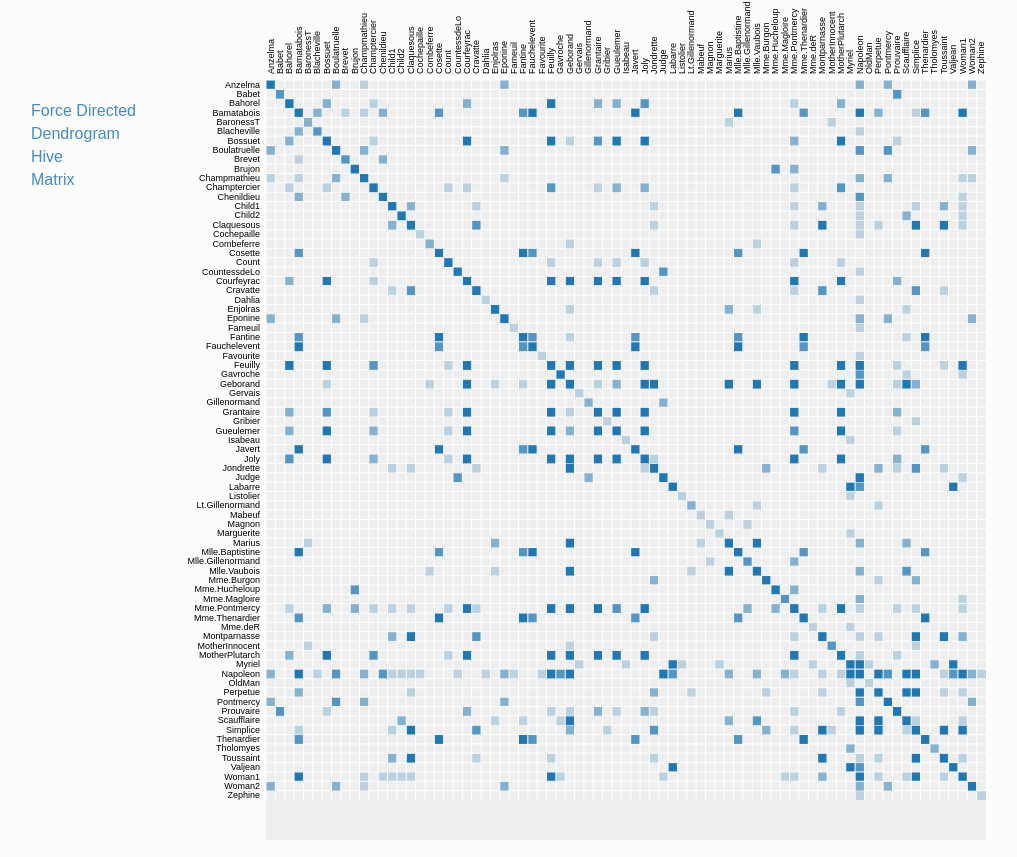
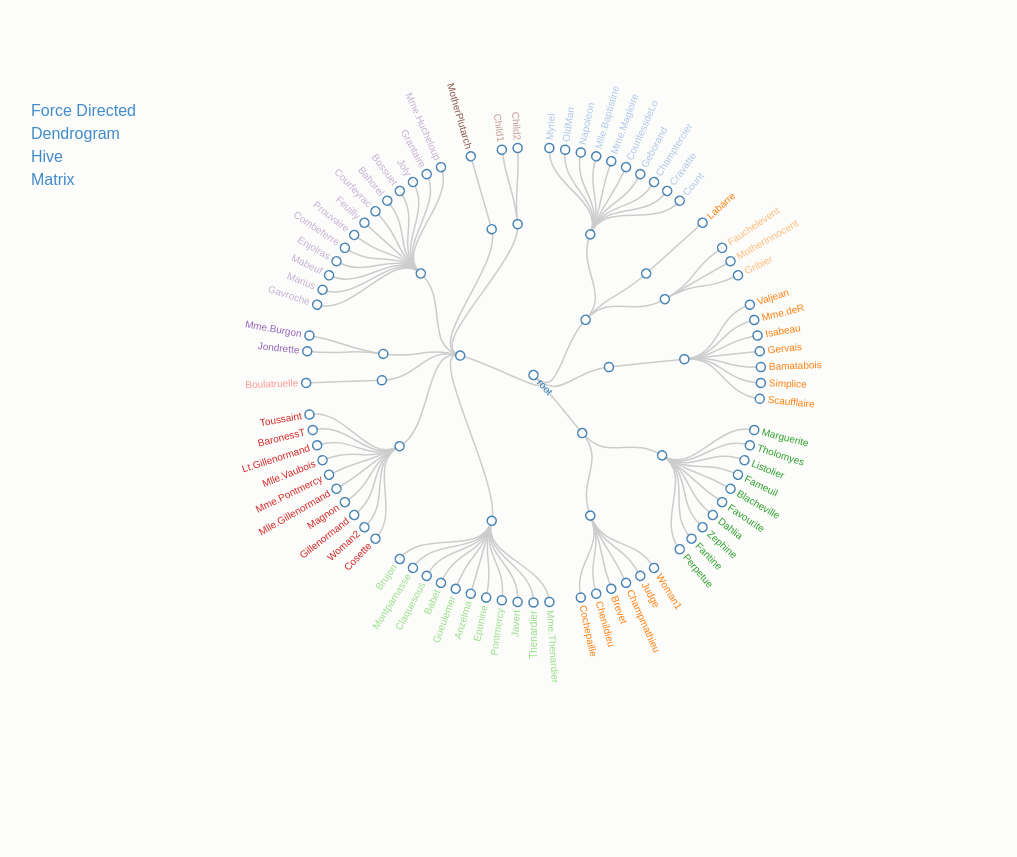
Before and after one commit to diaakasem/d3-relations, a website: page first/app/index.html in a window 1280 px wide. Shown: the whole page, without its empty margins (79-1096 px from the left). After the commit the page ends 800 px from the top, so only its background shows below. Drawn offline with Linux system fonts and the light colour scheme.

Commit message:
Updates to the colors and dendrogram collapsing and transitions

```diff
--- a/first/app/css/style.less
+++ b/first/app/css/style.less
@@ -62,6 +62,7 @@ body {
 
     .node {
         font: 10px sans-serif;
+        color: black;
     }
 
     .link {
--- a/first/app/js/dendrogram.js
+++ b/first/app/js/dendrogram.js
@@ -13,9 +13,30 @@
         var data = d3.nest()
             .key(function(d) {return d.group1; })
             .key(function(d) {return d.group2; })
+            //.key(function(d) {return d.rank; })
+            .sortKeys(function(d) {return parseInt(d.rank, 10);})
             .entries(nodes);
 
         return data;
+    }
+
+
+    // Toggle children.
+    function toggle(d) {
+        if (d.values) {
+            d._values = d.values;
+            d.values = null;
+        } else {
+            d.values = d._values;
+            d._values = null;
+        }
+    }
+
+    function toggleAll(d) {
+        if (d.values) {
+            d.values.forEach(toggleAll);
+            toggle(d);
+        }
     }
 
     /**
@@ -24,9 +45,6 @@
     * @param configs of the graph
     */
     global.Dendrogram = function (data, configs) {
-
-        var root = refineData(data.nodes, data.links);
-
         // Default configs
         if (_.isUndefined(configs)) {
             configs = {margin: {}};
@@ -35,6 +53,14 @@
         var margin = _.extend({top: 20, right: 20, bottom: 30, left: 85}, configs.margin),
             width = (configs.width || $(window).width()) - margin.left - margin.right,
             height = (configs.height || $(window).height()) - margin.top - margin.bottom;
+
+        var root = refineData(data.nodes, data.links);
+        root = {name: 'root', values: root};
+        root.x0 = height / 2;
+        root.y0 = 0;
+
+        var i = 0;
+
 
         var color = d3.scale.category20();
 
@@ -54,30 +80,102 @@
             .append("g")
             .attr("transform", "translate(" + width / 2 + "," + height / 2 + ")");
 
-        var nodes = cluster.nodes({name: 'root', values: root});
+        var paths = svg.append("g")
+            .attr("class", "paths");
 
-        var link = svg.selectAll("path.link")
-            .data(cluster.links(nodes))
-            .enter().append("path")
+        function update(source) {
+
+            var duration = d3.event && d3.event.altKey ? 5000 : 500;
+
+            // Compute the new tree layout.
+            var nodes = cluster.nodes(root);
+            var links = cluster.links(nodes);
+
+            var link = paths.selectAll("path.link")
+                .data(links, function(d) {
+                    return d.id || (d.id = ++i); });
+
+            link.enter().append("path")
+                .attr("d", function(d) {
+                    var o = {x: source.x0, y: source.y0};
+                    return diagonal({source: o, target: o});
+                })
+                .transition()
+                .duration(duration)
                 .attr("class", "link")
                 .attr("d", diagonal);
 
+            // Transition exiting nodes to the parent's new position.
+            link.exit().transition()
+                .duration(duration)
+                .attr("d", function(d) {
+                    var o = {x: source.x, y: source.y};
+                    return diagonal({source: o, target: o});
+                });
+
             var node = svg.selectAll("g.node")
-            .data(nodes)
-            .enter().append("g")
+                .data(nodes, function(d) { return d.id || (d.id = ++i); });
+
+            var nodeEnter = node.enter().append("g")
                 .attr("class", "node")
-            .attr("transform", function(d) { return "rotate(" + (d.x - 90) + ")translate(" + d.y + ")"; })
+                .attr("transform", function(d) {
+                    return "rotate(" + (d.x - 90) + ")translate(" + d.y + ")";
+                })
+                .attr("fill", function(d) { return color(d.group2); })
+                .on("click", function(d) { toggle(d); update(d); });
 
-        node.append("circle")
+            nodeEnter.append("circle")
+                .attr("r", 0)
+                .style("fill", function(d) { return d._values ? "lightsteelblue" : "#fff"; })
+                .transition()
+                .duration(duration / 2)
                 .attr("r", 4.5);
 
-        node.append("text")
+            nodeEnter.append("text")
                 .attr("dy", ".31em")
                 .attr("text-anchor", function(d) { return d.x < 180 ? "start" : "end"; })
-            .attr("transform", function(d) { return d.x < 180 ? "translate(8)" : "rotate(180)translate(-8)"; })
+                .attr("transform", function(d) {
+                    return d.x < 180 ? "translate(8)" : "rotate(180)translate(-8)";
+                })
                 .text(function(d) { return d.name; });
 
+            // Transition nodes to their new position.
+            var nodeUpdate = node.transition()
+                .duration(duration)
+                .attr("transform", function(d) {
+                    return "rotate(" + (d.x - 90) + ")translate(" + d.y + ")";
+                })
+
+            nodeUpdate.select("circle")
+                .transition()
+                .duration(duration)
+                .attr("r", 4.5)
+                .style("fill", function(d) { return d._values ? "lightsteelblue" : "#fff"; });
+
+            nodeUpdate.select("text")
+                .style("fill-opacity", 1);
+
+            // Transition exiting nodes to the parent's new position.
+            var nodeExit = node.exit().transition()
+                .duration(duration)
+                .remove();
+
+            nodeExit.select("circle")
+                .attr("r", 1e-6);
+
+            nodeExit.select("text")
+                .style("fill-opacity", 1e-6);
+
+             //Stash the old positions for transition.
+            nodes.forEach(function(d) {
+                d.x0 = d.x;
+                d.y0 = d.y;
+            });
+
             d3.select(self.frameElement).style("height", radius * 2 + "px");
+        }
+        //root.values.forEach(toggleAll);
+        update(root);
 
     };
 }(window));
--- a/first/app/js/forcedirected.js
+++ b/first/app/js/forcedirected.js
@@ -46,7 +46,7 @@
             .enter().append("circle")
             .attr("class", "node")
             .attr("r", 5)
-            .style("fill", function(d) { return color(d.group); })
+            .style("fill", function(d) { return color(d.group2); })
             .call(force.drag);
 
         node.append("title")
--- a/first/app/js/main.js
+++ b/first/app/js/main.js
@@ -71,7 +71,8 @@ $(document).ready(function() {
             });
 
             // initial graph
-            $('#matrix a').click();
+            //$('#matrix a').click();
+            $('#dendrogram a').click();
 
         });
     });
```
Also changed, not shown: first/app/css/style.css. Lines whose indentation alone changed are shown as unchanged.
